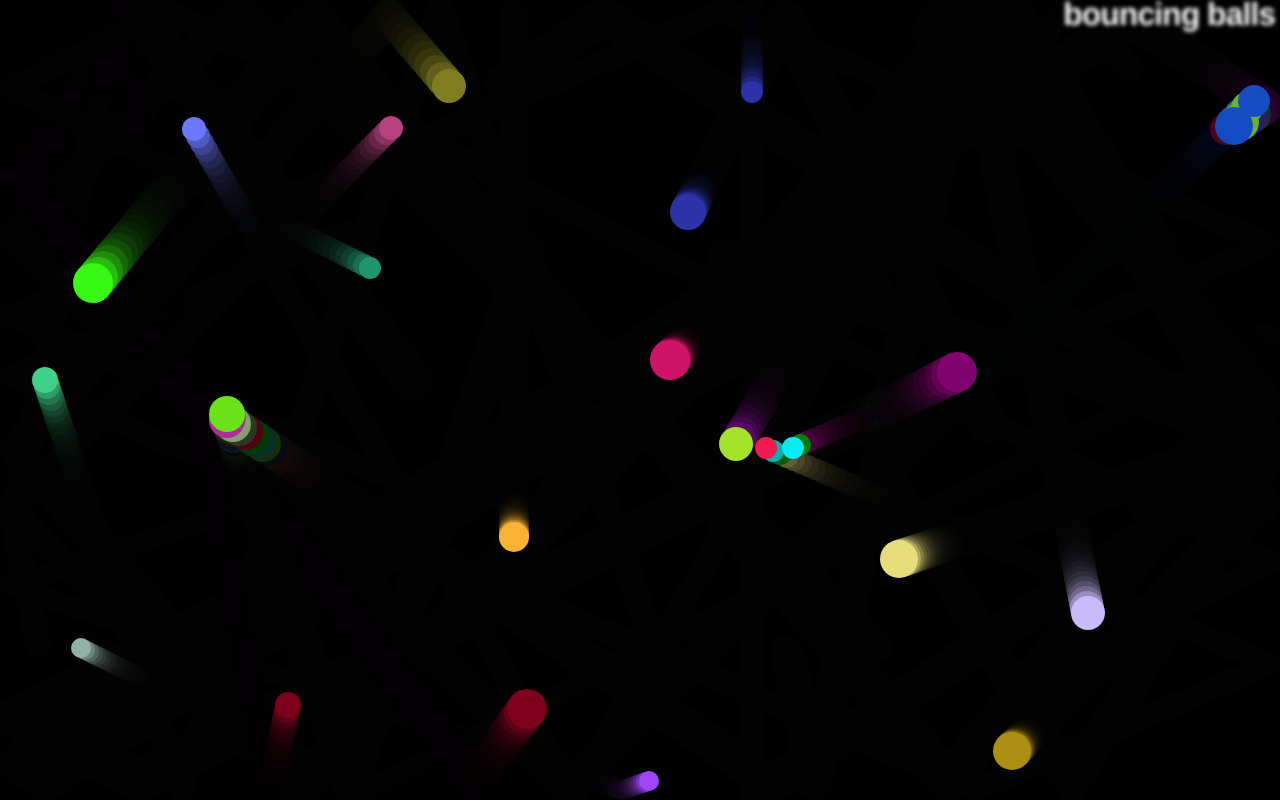
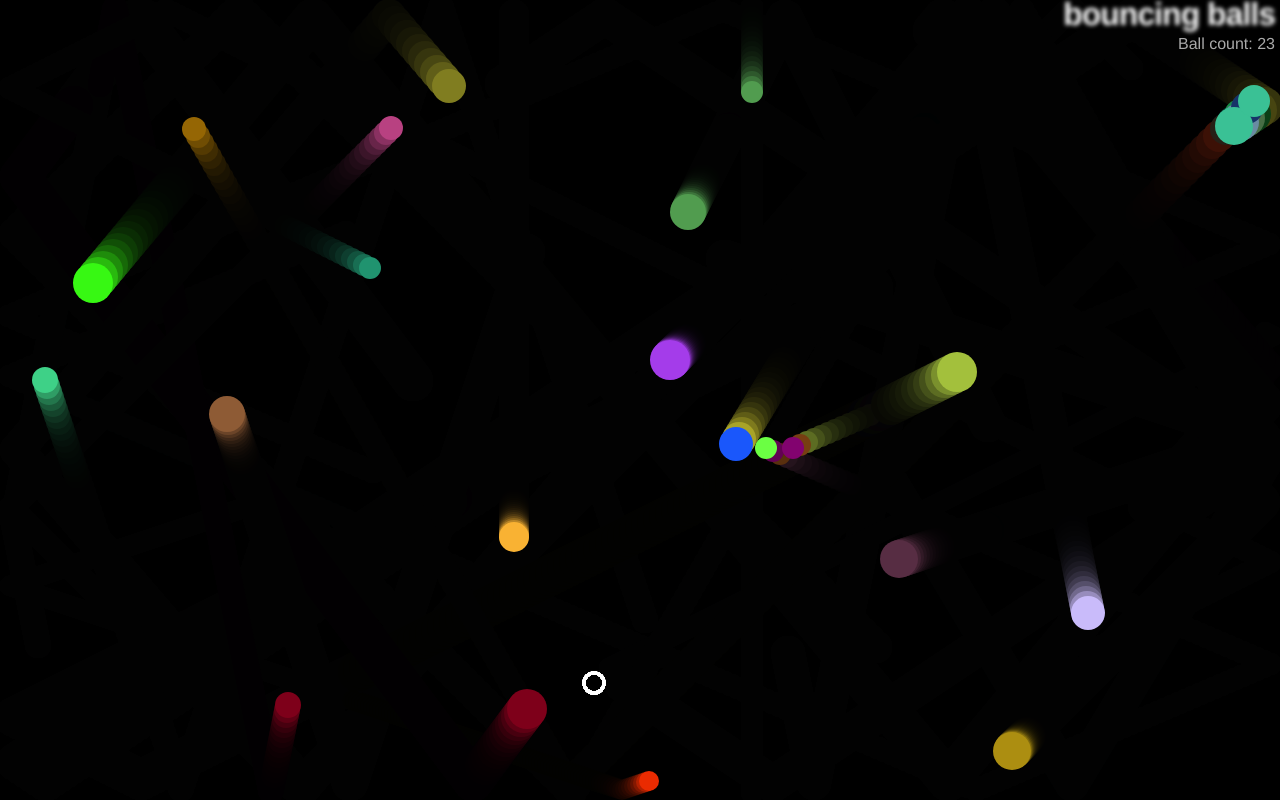
Before and after one commit to mahantybiplab/bouncing-balls, a plain HTML site: page index.html in a window 1280 px wide. Drawn offline with Linux system fonts and the light colour scheme.

Commit message:
complete the challenge

```diff
--- a/index.html
+++ b/index.html
@@ -9,6 +9,7 @@
 
   <body>
     <h1>bouncing balls</h1>
+    <p>Ball count: </p>
     <canvas></canvas>
 
     <script src="main.js"></script>
--- a/main.js
+++ b/main.js
@@ -6,6 +6,8 @@ const ctx = canvas.getContext("2d");
 const width = (canvas.width = window.innerWidth);
 const height = (canvas.height = window.innerHeight);
 
+const para = document.querySelector("p");
+let count = 0;
 // function to generate random number
 
 function random(min, max) {
@@ -18,14 +20,21 @@ function randomRGB() {
   return `rgb(${random(0, 255)},${random(0, 255)},${random(0, 255)})`;
 }
 
-class Ball {
-  constructor(x, y, velX, velY, color, size) {
+class Shape {
+  constructor(x, y, velX, velY) {
     this.x = x;
     this.y = y;
     this.velX = velX;
     this.velY = velY;
+  }
+}
+
+class Ball extends Shape {
+  constructor(x, y, velX, velY, color, size) {
+    super(x, y, velX, velY);
     this.color = color;
     this.size = size;
+    this.exists = true;
   }
 
   draw() {
@@ -58,7 +67,7 @@ class Ball {
 
   collisionDetect() {
     for (const ball of balls) {
-      if (this !== ball) {
+      if (!(this === ball) && ball.exists) {
         const dx = this.x - ball.x;
         const dy = this.y - ball.y;
         const distance = Math.sqrt(dx * dx + dy * dy);
@@ -71,6 +80,71 @@ class Ball {
   }
 }
 
+class EvilCircle extends Shape {
+  constructor(x, y) {
+    super(x, y, 20, 20);
+    this.color = "white";
+    this.size = 10;
+
+    window.addEventListener("keydown", (e) => {
+      switch (e.key) {
+        case "a":
+          this.x -= this.velX;
+          break;
+        case "d":
+          this.x += this.velX;
+          break;
+        case "w":
+          this.y -= this.velY;
+          break;
+        case "s":
+          this.y += this.velY;
+          break;
+      }
+    });
+  }
+
+  draw() {
+    ctx.beginPath();
+    ctx.lineWidth = 3;
+    ctx.strokeStyle = this.color;
+    ctx.arc(this.x, this.y, this.size, 0, 2 * Math.PI);
+    ctx.stroke();
+  }
+
+  checkBounds() {
+    if (this.x + this.size >= width) {
+      this.x -= this.size;
+    }
+
+    if (this.x - this.size <= 0) {
+      this.x += this.size;
+    }
+
+    if (this.y + this.size >= height) {
+      this.y -= this.size;
+    }
+
+    if (this.y - this.size <= 0) {
+      this.y += this.size;
+    }
+  }
+  collisionDetect() {
+    for (const ball of balls) {
+      if (ball.exists) {
+        const dx = this.x - ball.x;
+        const dy = this.y - ball.y;
+        const distance = Math.sqrt(dx * dx + dy * dy);
+
+        if (distance < this.size + ball.size) {
+          ball.exists = false;
+          count--;
+          para.textContent = `Ball count: ${count}`;
+        }
+      }
+    }
+  }
+}
 const balls = [];
 
 while (balls.length < 25) {
@@ -85,18 +159,26 @@ while (balls.length < 25) {
     randomRGB(),
     size
   );
-
   balls.push(ball);
+  count++;
+  para.textContent = `Ball Count: ${count}`;
 }
+const evilCircle = new EvilCircle(random(0, width), random(0, height));
 
 function loop() {
   ctx.fillStyle = "rgb(0 0 0 / 25%)";
   ctx.fillRect(0, 0, width, height);
 
   for (const ball of balls) {
-    ball.draw();
-    ball.update();
-    ball.collisionDetect();
+    if (ball.exists) {
+      ball.draw();
+      ball.update();
+      ball.collisionDetect();
+    }
+
+    evilCircle.draw();
+    evilCircle.checkBounds();
+    evilCircle.collisionDetect();
   }
 
   requestAnimationFrame(loop);
--- a/style.css
+++ b/style.css
@@ -24,3 +24,11 @@ h1 {
   color: transparent;
   text-shadow: 0 0 4px white;
 }
+
+p {
+  position: absolute;
+  margin: 0;
+  top: 35px;
+  right: 5px;
+  color: #aaa;
+}
```
